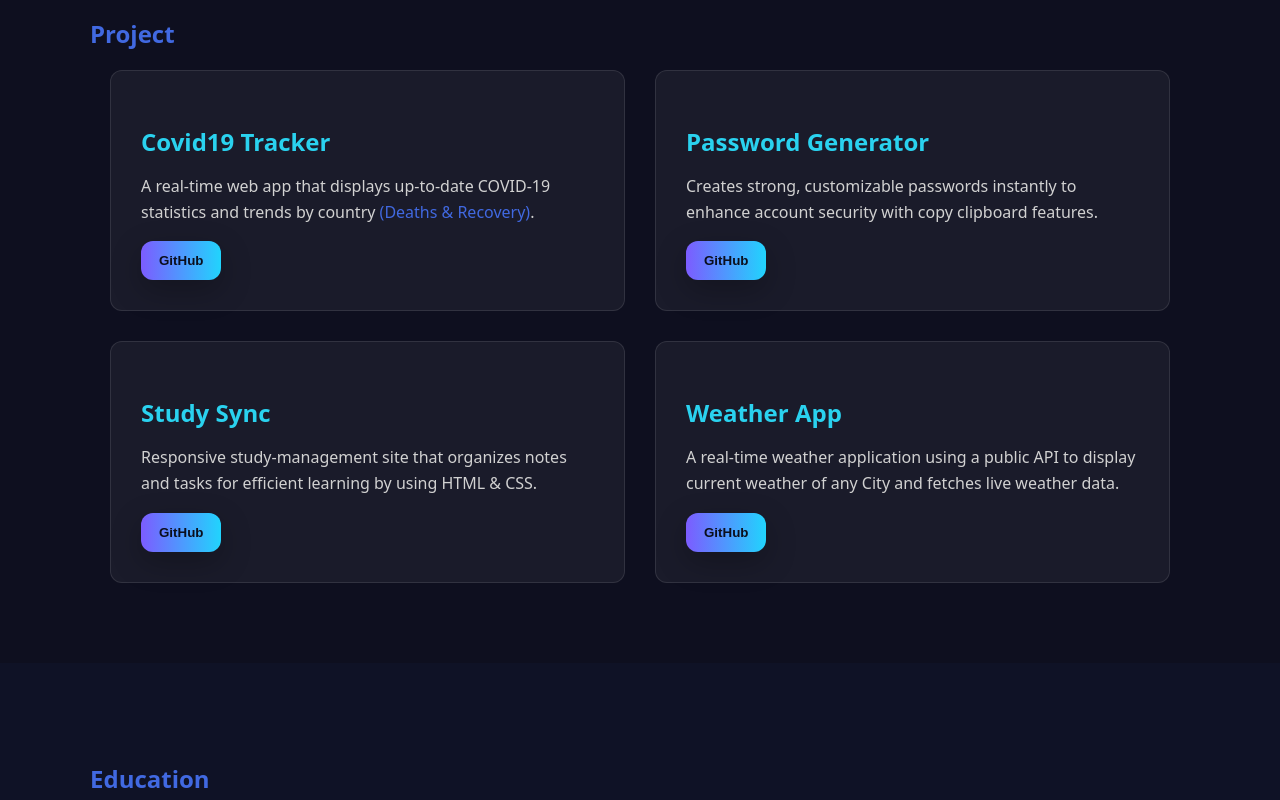
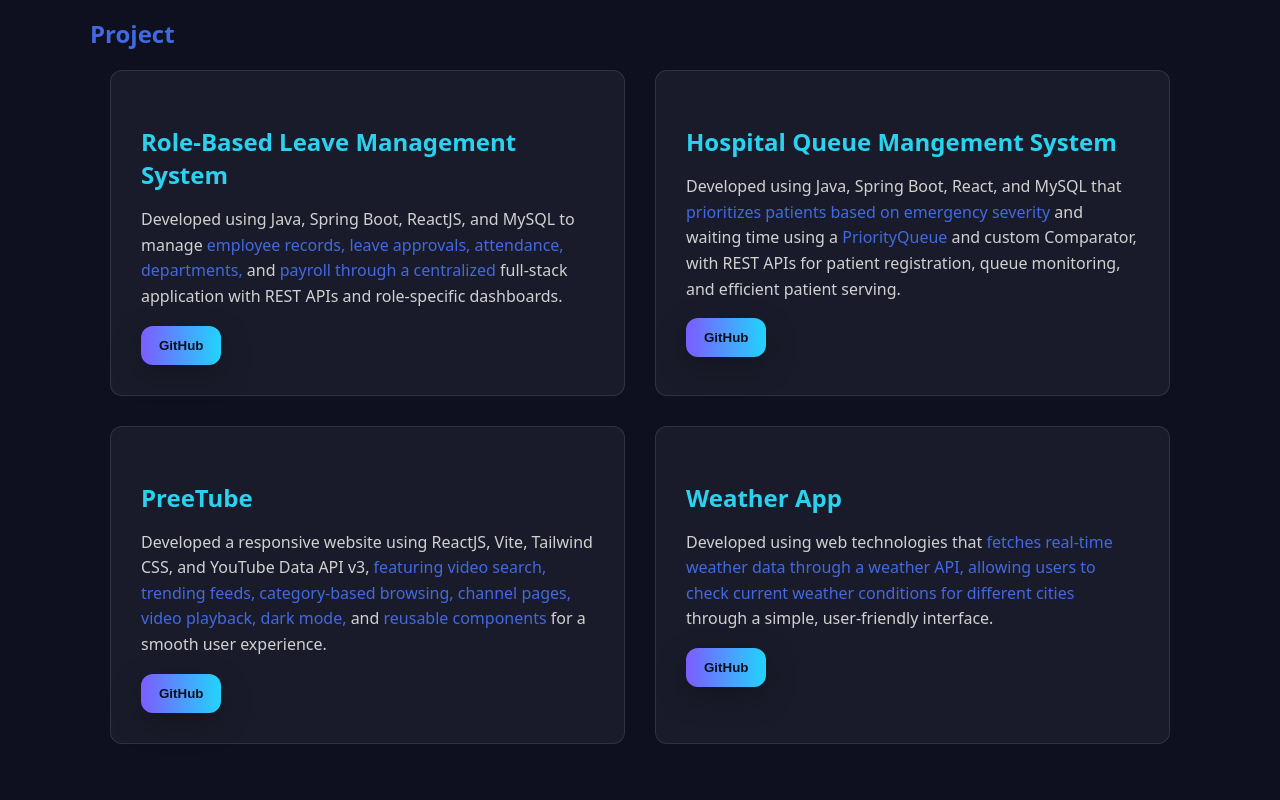
Before and after one commit to Aman83Verma/Portfolio, a plain HTML site: page index.html in a window 1280 px wide. Shown: the part 1560-2360 px from the top of the page. Drawn offline with nearby package versions, Linux system fonts and the light colour scheme.

Commit message:
Updated Project Section

```diff
--- a/index.html
+++ b/index.html
@@ -79,7 +79,7 @@
               collaborating with teams to deliver impactful products.
             </span>
             <ul class="about-list">
-              <li><strong>Location:</strong> Shukar Bazar, Delhi, India </li>
+              <li><strong>Location:</strong> Shukar Bazar, Uttam Nagar, Delhi, India </li>
               <li><strong>Experience:</strong> Fresher </li>
               <li><strong>Specialty:</strong>Full Stack Web Development </li>
             </ul>
@@ -188,47 +188,41 @@
           <h2 style="color: royalblue">Project</h2>
           <div class="projects-grid">
             <div class="project-card">
-              <a href="https://covidtracker83.netlify.app/">
-                <h3 title="Covid19 Tracker App" style="color: rgb(42, 210, 239)">
-                  Covid19 Tracker</h3>
-              </a>
+              <h3 title="Covid19 Tracker App" style="color: rgb(42, 210, 239)">
+                Role-Based Leave Management System
+              </h3>
 
               <p>
-                A real-time web app that displays up-to-date COVID-19 statistics
-                and trends by country
-                <span style="color: royalblue">(Deaths & Recovery)</span>.
+                Developed using Java, Spring Boot, ReactJS, and MySQL to manage <span style="color: royalblue">employee records, leave approvals, attendance, departments,</span> and <span style="color: royalblue">payroll through a centralized</span> full-stack application with REST APIs and role-specific dashboards.
+
               </p>
 
-              <a href="https://github.com/Aman83Verma/Covid19_Tracker"><button class="btn primary">GitHub</button></a>
+              <a href="https://github.com/LMSProject211/leave-management-system"><button class="btn primary">GitHub</button></a>
             </div>
 
 
             <div class="project-card">
-              <a href="https://passwordgenerator83.netlify.app/">
-                <h3 title="Password Generator App" style="color: rgb(42, 210, 239)">
-                  Password Generator
-                </h3></a>
+              <h3 title="Password Generator App" style="color: rgb(42, 210, 239)">
+                Hospital Queue Mangement System
+              </h3>
 
                 <p>
-                  Creates strong, customizable passwords instantly to enhance
-                  account security with copy clipboard features.
+                  Developed using Java, Spring Boot, React, and MySQL that <span style="color: royalblue">prioritizes patients based on emergency severity</span> and waiting time using a <span style="color: royalblue">PriorityQueue</span> and custom Comparator, with REST APIs for patient registration, queue monitoring, and efficient patient serving.
                 </p>
 
-              <a href="https://github.com/Aman83Verma/Password-Generator"><button class="btn primary">GitHub</button></a>
+              <a href="https://github.com/Aman83Verma/Hospital_Queue_Management_System"><button class="btn primary">GitHub</button></a>
             </div>
 
             <div class="project-card">
-              <a href="https://stydysync83.netlify.app/">
                 <h3 title="Study Sync Site" style="color: rgb(42, 210, 239)">
-                  Study Sync
-                </h3></a>
+                  PreeTube
+                </h3>
 
                 <p>
-                  Responsive study-management site that organizes notes and tasks
-                  for efficient learning by using HTML & CSS.
+                  Developed a responsive website using ReactJS, Vite, Tailwind CSS, and YouTube Data API v3, <span style="color: royalblue">featuring video search, trending feeds, category-based browsing, channel pages, video playback, dark mode,</span> and <span style="color: royalblue">reusable components</span> for a smooth user experience.
                 </p>
 
-                <a href="https://github.com/Aman83Verma/StudySyn-Website"><button class="btn primary">GitHub</button></a>
+                <a href="https://github.com/Aman83Verma/YouTube-Clone"><button class="btn primary">GitHub</button></a>
               </div>
 
               <div class="project-card">
@@ -238,8 +232,7 @@
                   </h3></a>
 
                 <p>
-                  A real-time weather application using a public API to display
-                  current weather of any City and fetches live weather data.
+                  Developed using web technologies that <span style="color: royalblue">fetches real-time weather data through a weather API, allowing users to check current weather conditions for different cities</span> through a simple, user-friendly interface.
                 </p>
 
                 <a href="https://github.com/Aman83Verma/Weather-App"><button class="btn primary">GitHub</button></a>
@@ -306,7 +299,7 @@
                 Learning New Technologies
               </h3>
               <p>
-                Exploring ReactJS, TailwindCSS, Bootstrap, or emerging tech
+                Exploring ExpressJS, Docker, AWS, and emerging tech
                 stacks.
               </p>
             </article>
@@ -337,7 +330,7 @@
             <ul class="contact-list">
               <li><strong>Email: </strong> amanverma6981@gmail.com</li>
               <li><strong>Phone: </strong> +91 89693 36981</li>
-              <li><strong>Location: </strong> Amalapuram</li>
+              <li><strong>Location: </strong> Uttam Nagar, Delhi</li>
             </ul>
           </div>
           <form id="contactForm" class="contact-form" action="https://formspree.io/f/mjkenyre" method="POST">
```
